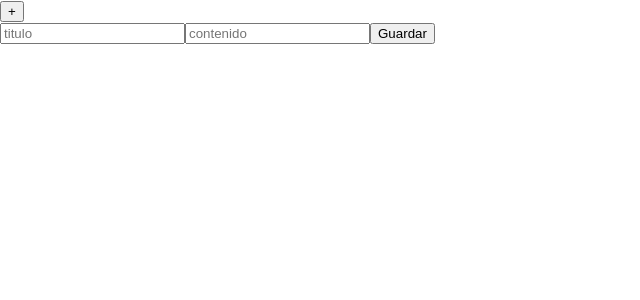
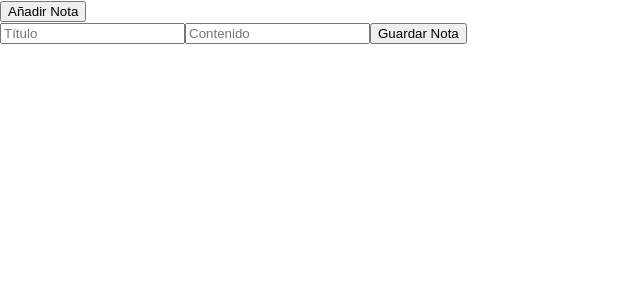
Before and after one commit to RustH3d/bloc, a React (Create React App) app: page / in a window 1280 px wide. Shown: the top 300 px of the page, without its empty margins (0-640 px from the left). Built offline with nearby package versions, Linux system fonts and the light colour scheme.

Commit message:
VersionEditarNota

```diff
--- a/src/App.css
+++ b/src/App.css
@@ -1,38 +1,42 @@
-.App {
-  text-align: center;
+.notas-container {
+  display: flex;
+  flex-wrap: wrap;
+  gap: 10px;
+  margin-top: 20px;
 }
 
-.App-logo {
-  height: 40vmin;
-  pointer-events: none;
+.nota-caja {
+  width: 150px;
+  height: 100px;
+  background-color: #f0f0f0;
+  padding: 10px;
+  border: 1px solid #ccc;
+  cursor: pointer;
+  overflow: hidden;
+  text-overflow: ellipsis;
+  white-space: nowrap;
 }
 
-@media (prefers-reduced-motion: no-preference) {
-  .App-logo {
-    animation: App-logo-spin infinite 20s linear;
-  }
+.popup {
+  position: fixed;
+  top: 0;
+  left: 0;
+  width: 100%;
+  height: 100%;
+  background-color: rgba(0, 0, 0, 0.5);
+  display: flex;
+  justify-content: center;
+  align-items: center;
 }
 
-.App-header {
-  background-color: #282c34;
-  min-height: 100vh;
-  display: flex;
-  flex-direction: column;
-  align-items: center;
-  justify-content: center;
-  font-size: calc(10px + 2vmin);
-  color: white;
+.popup-inner {
+  background-color: #fff;
+  padding: 20px;
+  border-radius: 5px;
+  width: 300px;
+  max-width: 90%;
 }
 
-.App-link {
-  color: #61dafb;
+.popup-inner h2 {
+  margin-top: 0;
 }
-
-@keyframes App-logo-spin {
-  from {
-    transform: rotate(0deg);
-  }
-  to {
-    transform: rotate(360deg);
-  }
-}
--- a/src/App.js
+++ b/src/App.js
@@ -17,6 +17,14 @@ export default function App() {
     const notasActuales = obtenerNotas()
     const nuevasNotas = [ ... notasActuales, notaNueva]
     localStorage.setItem('notas', JSON.stringify(nuevasNotas))
+    return nuevasNotas
+  }
+
+function  actualizarNota(index, titulo, contenido) {
+    const notasActuales = obtenerNotas()
+    notasActuales[index] = { titulo, contenido }
+    localStorage.setItem('notas', JSON.stringify(notasActuales))
+    return notasActuales;
 }
 
   const manejarSubmit = (e) => {
@@ -27,46 +35,93 @@ export default function App() {
     setMostrarFormulario(false)
   }
 
+  const manejarClickNota = (nota, index) => {
+    setNotaSeleccionada (nota)
+    setEditIndex(index)
+  }
 
+  const cerrarPopup = () => {
+    setNotaSeleccionada(null)
+    setEditIndex(null)
+  }
+
+  const manejarCambioTitulo = (e) => {
+    setNotaSeleccionada({ ...notaSeleccionada, titulo: e.target.value})
+  }
+  const manejarCambioContenido = (e) => {
+    setNotaSeleccionada({ ...notaSeleccionada, contenido: e.target.value})
+  }
+
+  const manejarGuardar = (e) => {
+    e.preventDefault()
+    const nuevasNotas = actualizarNota(editIndex, notaSeleccionada.titulo, notaSeleccionada.contenido )
+    setNotas(nuevasNotas); // Actualiza el estado de notas
+    cerrarPopup();
+  }
+
+  useEffect(() => {
+    setNotas(obtenerNotas())
+  }, [])
+
+  const [notas, setNotas] = useState(obtenerNotas)
   const [mostrarFormulario, setMostrarFormulario] = useState(false);
   const [titulo, setTitulo] = useState('');
   const [contenido, setContenido] = useState('')
+  const [notaSeleccionada, setNotaSeleccionada] = useState(null)
+  const [editIndex, setEditIndex] = useState(null)
 
         return (
           <div className="B">
-      <button onClick={()=> setMostrarFormulario(true)}>
-     +
+            <button onClick={() => setMostrarFormulario(!mostrarFormulario)}>
+              Añadir Nota
             </button>
+
             <div className={`form-container ${mostrarFormulario ? 'visible' : 'hidden'}`}>
               <form onSubmit={manejarSubmit}>
                 <input
                   type="text"
-     placeholder="titulo"
+                  placeholder="Título"
                   value={titulo}
                   onChange={(e) => setTitulo(e.target.value)}
                 />
                 <input
                   type="text"
-     placeholder="contenido"
+                  placeholder="Contenido"
                   value={contenido}
                   onChange={(e) => setContenido(e.target.value)}
                 />
-     <button type="submit">
-     Guardar
-     </button>
+                <button type="submit">Guardar Nota</button>
               </form>
             </div>
 
-    <ul>
-    {obtenerNotas().map((nota, index) => (
-      <li key={index}>
-        <strong>
-          {nota.titulo}:
-        </strong> {nota.contenido}
-        </li>
+            <div className="notas-container">
+              {notas.map((nota, index) => (
+                <div key={index} className="nota-caja" onClick={() => manejarClickNota(nota, index)}>
+                  <strong>{nota.titulo}</strong>
+                  <p>{nota.contenido}</p>
+                </div>
               ))}
-    </ul>
+            </div>
+
+            {notaSeleccionada && (
+              <div className="popup">
+                <div className="popup-inner">
+                  <button onClick={cerrarPopup}>Cerrar</button>
+                  <form onSubmit={manejarGuardar}>
+                    <input
+                      type="text"
+                      value={notaSeleccionada.titulo}
+                      onChange={manejarCambioTitulo}
+                    />
+                    <textarea
+                      value={notaSeleccionada.contenido}
+                      onChange={manejarCambioContenido}
+                    />
+                    <button type="submit">Guardar Cambios</button>
+                  </form>
+                </div>
+              </div>
+            )}
           </div>
         );
-
       }
--- /dev/null
+++ b/src/estilo.css
@@ -0,0 +1,101 @@
+/* Estilos generales */
+body {
+    font-family: Arial, sans-serif;
+    background-color: #f0f0f0; /* Gris claro para el fondo general */
+    margin: 0;
+    padding: 0;
+  }
+
+  /* Estilo para el contenedor principal */
+  .B {
+    max-width: 600px;
+    margin: 50px auto;
+    padding: 20px;
+    background-color: #ffffff; /* Fondo blanco para el contenedor principal */
+    border-radius: 10px;
+    box-shadow: 0 4px 6px rgba(0, 0, 0, 0.1);
+  }
+
+  /* Estilo para el botón de añadir nota */
+  .B button {
+    display: block;
+    width: 40px;
+    height: 40px;
+    border: none;
+    border-radius: 50%;
+    background-color: #00509e; /* Azul oscuro */
+    color: white;
+    font-size: 24px;
+    cursor: pointer;
+    margin: 0 auto 20px auto;
+    transition: background-color 0.3s;
+  }
+
+  .B button:hover {
+    background-color: #003f7f; /* Azul más oscuro al pasar el mouse */
+  }
+
+  /* Estilo del formulario */
+  .form-container {
+    margin-bottom: 20px;
+    transition: opacity 0.3s;
+  }
+
+  .form-container.hidden {
+    display: none;
+  }
+
+  .form-container.visible {
+    display: block;
+  }
+
+  form {
+    display: flex;
+    flex-direction: column;
+    gap: 10px;
+  }
+
+  form input {
+    padding: 10px;
+    font-size: 16px;
+    border: 1px solid #ccc;
+    border-radius: 5px;
+    background-color: #f8f9fa; /* Fondo gris claro para los campos de entrada */
+  }
+
+  /* Estilo para el botón de guardar */
+  /* Estilo para el botón de guardar */
+form button {
+    padding: 10px;
+    font-size: 16px;
+    background-color: #00509e; /* Azul oscuro */
+    color: white;
+    border: none;
+    border-radius: 3px; /* Borde ligeramente redondeado */
+    cursor: pointer;
+    transition: background-color 0.3s;
+  }
+
+  form button:hover {
+    background-color: #003f7f; /* Azul más oscuro al pasar el mouse */
+  }
+
+
+  /* Estilo para la lista de notas */
+  ul {
+    list-style-type: none;
+    padding: 0;
+    margin: 0;
+  }
+
+  li {
+    background-color: #f0f0f0; /* Gris claro para el fondo de las notas */
+    padding: 15px;
+    margin-bottom: 10px;
+    border-radius: 5px;
+    border: 1px solid #ddd;
+  }
+
+  li strong {
+    color: #00509e; /* Azul oscuro para el texto de los títulos */
+  }
```
Lines whose indentation alone changed are shown as unchanged.
